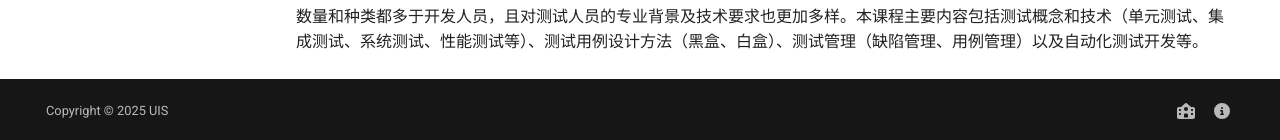
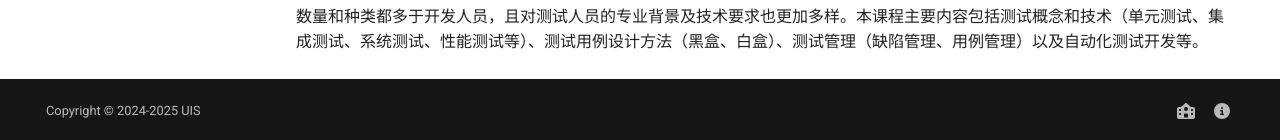
Before and after one commit to mochuishle/UISCourse, an MkDocs documentation site: the page built from docs/index.md, in a window 1280 px wide and 1019 px high. Shown: the part 876-1016 px from the top of the window. Built offline with MkDocs 1.6.1 and Material for MkDocs 9.7.7, drawn with Linux system fonts in a browser that asks for light colours.

Commit message:
mkdocs copyright变更

```diff
--- a/mkdocs.yml
+++ b/mkdocs.yml
@@ -63,7 +63,7 @@ extra:
     text: Roboto
     code: Roboto Mono
 
-copyright: Copyright &copy; 2025 UIS
+copyright: Copyright &copy; 2024-2025 UIS
 
   # nav:
   #   - UIS实验室开设的课程:index.md
```
